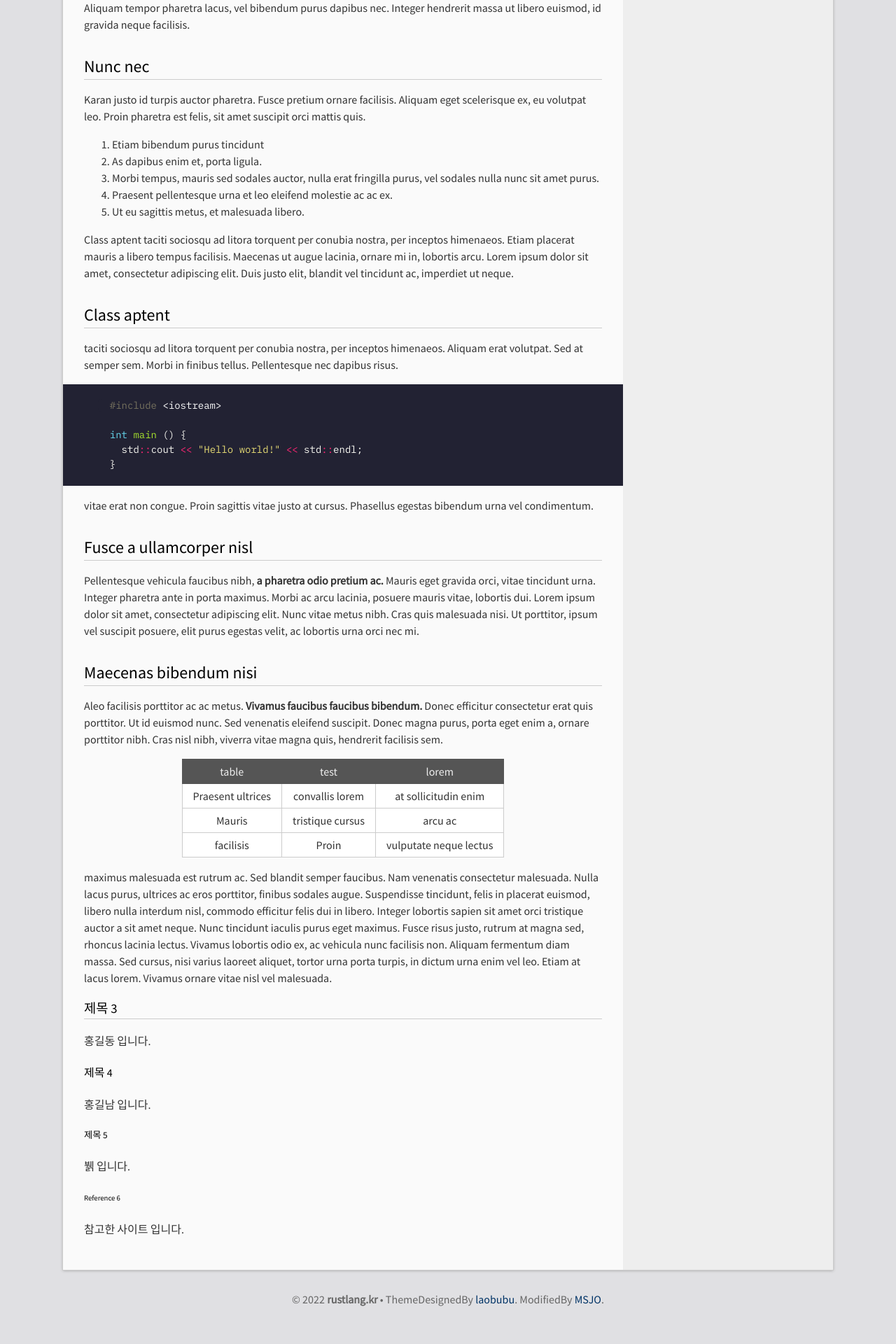
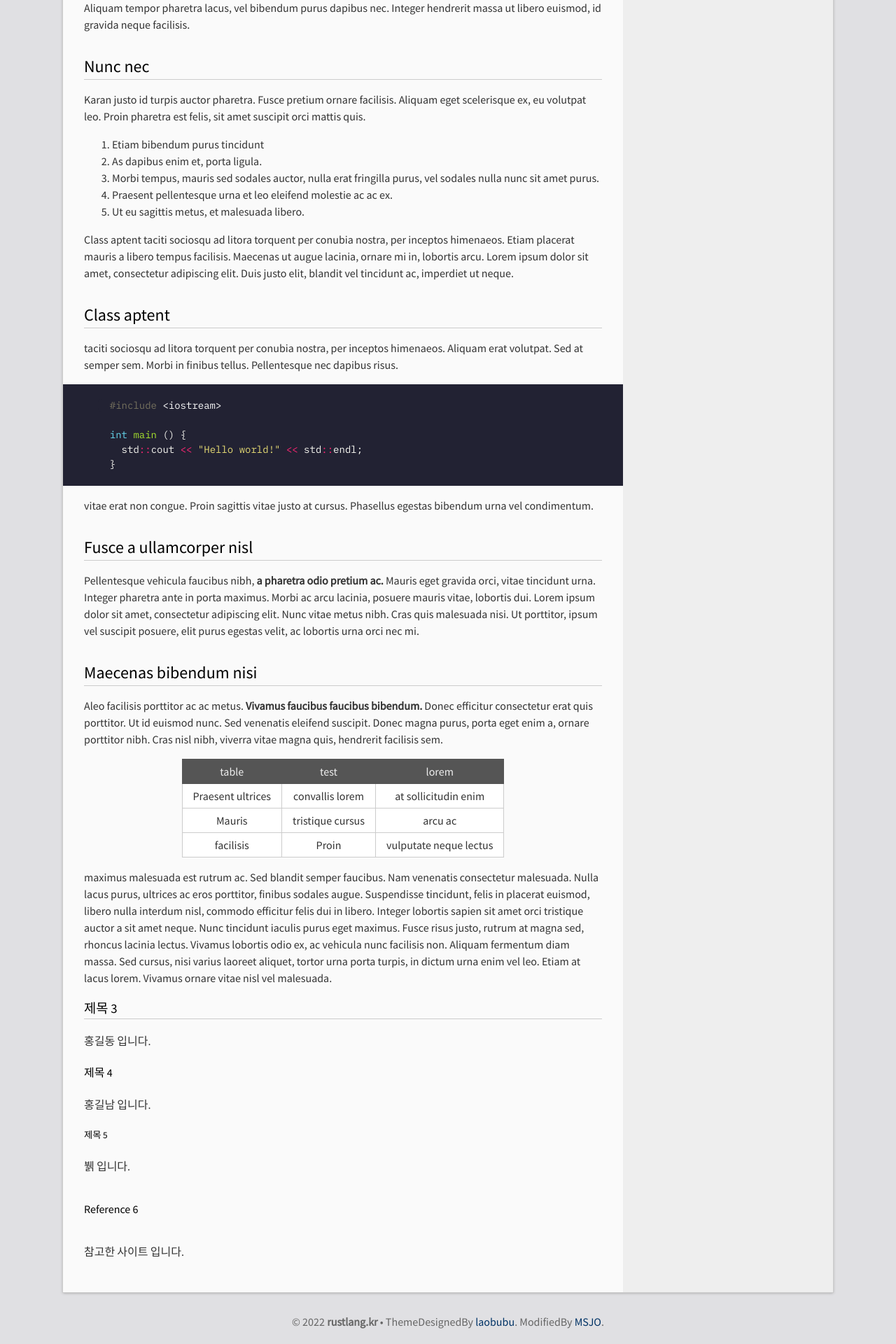
Before and after one commit to DebugJO/rustlang, a Jekyll site: the page built from _posts/1970-01-01-1.md, in a window 1280 px wide. Shown: the part 947-2867 px from the top of the page at 70% size. Built offline with Jekyll 4.4.1, drawn with Linux system fonts in a browser that asks for light colours; before the commit the page ends 2835 px from its top, so only the background shows below that.

Commit message:
Update _base.scss

```diff
--- a/_sass/_base.scss
+++ b/_sass/_base.scss
@@ -73,6 +73,10 @@ h1,h2,h3,h4,h5,h6{
 	font-weight: normal;
 }
 
+h6 {
+	font-size: 16px;
+}
+
 .MathJax_SVG_Display, .MathJax_Display, .MJXc-display, .MathJax_PHTML_Display {
     overflow-x: auto;
 }
```
